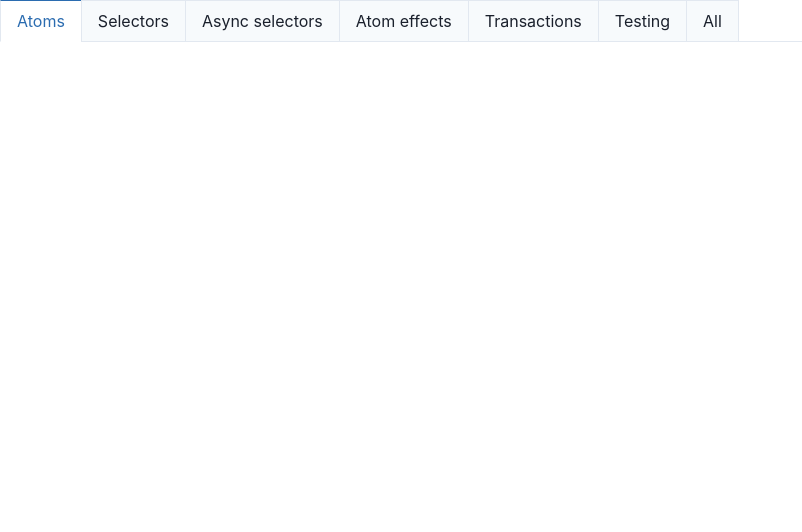
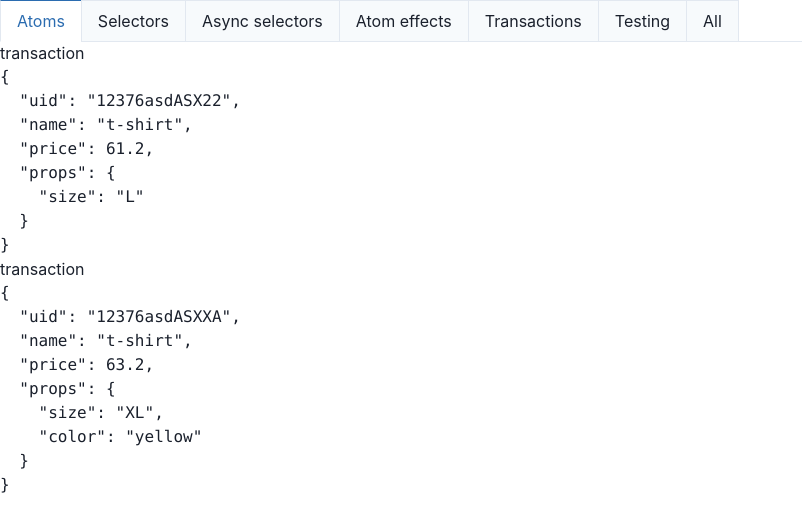
Before and after one commit to pablosan99/recoil_is_fun, a React (Create React App) app: page /examples/transactions in a window 1280 px wide. Shown: the top 532 px of the page, without its empty margins (0-802 px from the left). Built offline with nearby package versions, Linux system fonts and the light colour scheme.

Commit message:
Add useRecoilTransaction hook

```diff
--- a/src/App.tsx
+++ b/src/App.tsx
@@ -8,6 +8,7 @@ import { Atoms } from './examples/Atoms';
 import { Selectors } from './examples/Selectors';
 import { Async } from './examples/Async';
 import Canvas from './Canvas';
+import Transactions from './examples/Transactions';
 
 function App() {
   return (
@@ -24,6 +25,7 @@ function App() {
             <Route path="/examples/atomEffects" element={<Suspense fallback={<div>Loading...</div>}>
               <AtomEffects/>
             </Suspense>}/>
+            <Route path={"/examples/transactions"} element={<Transactions />}/>
             <Route path={"/examples/app"} element={<Canvas/>}/>
             <Route path={"/"} element={<Atoms/>}/>
           </Routes>
@@ -56,7 +58,7 @@ function Header() {
           <Link to="/examples/atomEffects">Atom effects</Link>
         </Tab>
         <Tab>
-          <Link to="/examples/atomEffects">Transactions</Link>
+          <Link to="/examples/transactions">Transactions</Link>
         </Tab>
         <Tab>
           <Link to="/examples/testing">Testing</Link>
--- /dev/null
+++ b/src/examples/Transactions.tsx
@@ -0,0 +1,95 @@
+import { Box } from '@chakra-ui/react';
+import { atomFamily, useRecoilTransaction_UNSTABLE, useRecoilValue } from 'recoil';
+import { PropsWithChildren, useEffect } from 'react';
+
+type Product = {
+  uid: string;
+  name: string;
+  price: number;
+  props?: Record<string, string|number>;
+}
+
+const EmptyProduct: Product = {
+  uid: "EMPTY",
+  name: "EMPTY",
+  price: 0
+}
+
+const productAtom = atomFamily<Product, string>({
+  key: 'productAtom',
+  default: EmptyProduct
+})
+
+const mockProducts: Product[] = [
+  {
+    uid: "12376asdASX22",
+    name: "t-shirt",
+    price: 61.2,
+    props: {
+      "size": "L"
+    }
+  },
+  {
+    uid: "12376asdASXXA",
+    name: "t-shirt",
+    price: 63.2,
+    props: {
+      "size": "XL",
+      "color": "yellow"
+    }
+  },
+]
+
+type Props = PropsWithChildren;
+
+function TransactionContainer({ children }: Props) {
+
+  const fillModel = useRecoilTransaction_UNSTABLE(({ set}) => (products: Product[]) => {
+    products.forEach(product => {
+      set(productAtom(product.uid), () => product);
+    })
+  });
+
+  useEffect(() => {
+
+    fillModel(mockProducts);
+
+  }, [fillModel])
+
+  return (
+    <Box>
+      {children}
+    </Box>
+  )
+}
+
+type TransactionsViewProps = {
+  uid: string;
+}
+
+function TransactionsView(props: TransactionsViewProps) {
+  const {
+    uid
+  } = props;
+
+  const product = useRecoilValue(productAtom(uid));
+
+  return (
+    <div>
+      transaction
+      <pre>
+        {JSON.stringify(product, null, 2)}
+      </pre>
+
+    </div>
+  )
+}
+
+export default function Transaction() {
+  return (
+    <TransactionContainer>
+      <TransactionsView uid={mockProducts[0].uid}/>
+      <TransactionsView uid={mockProducts[1].uid}/>
+    </TransactionContainer>
+  )
+}
```
